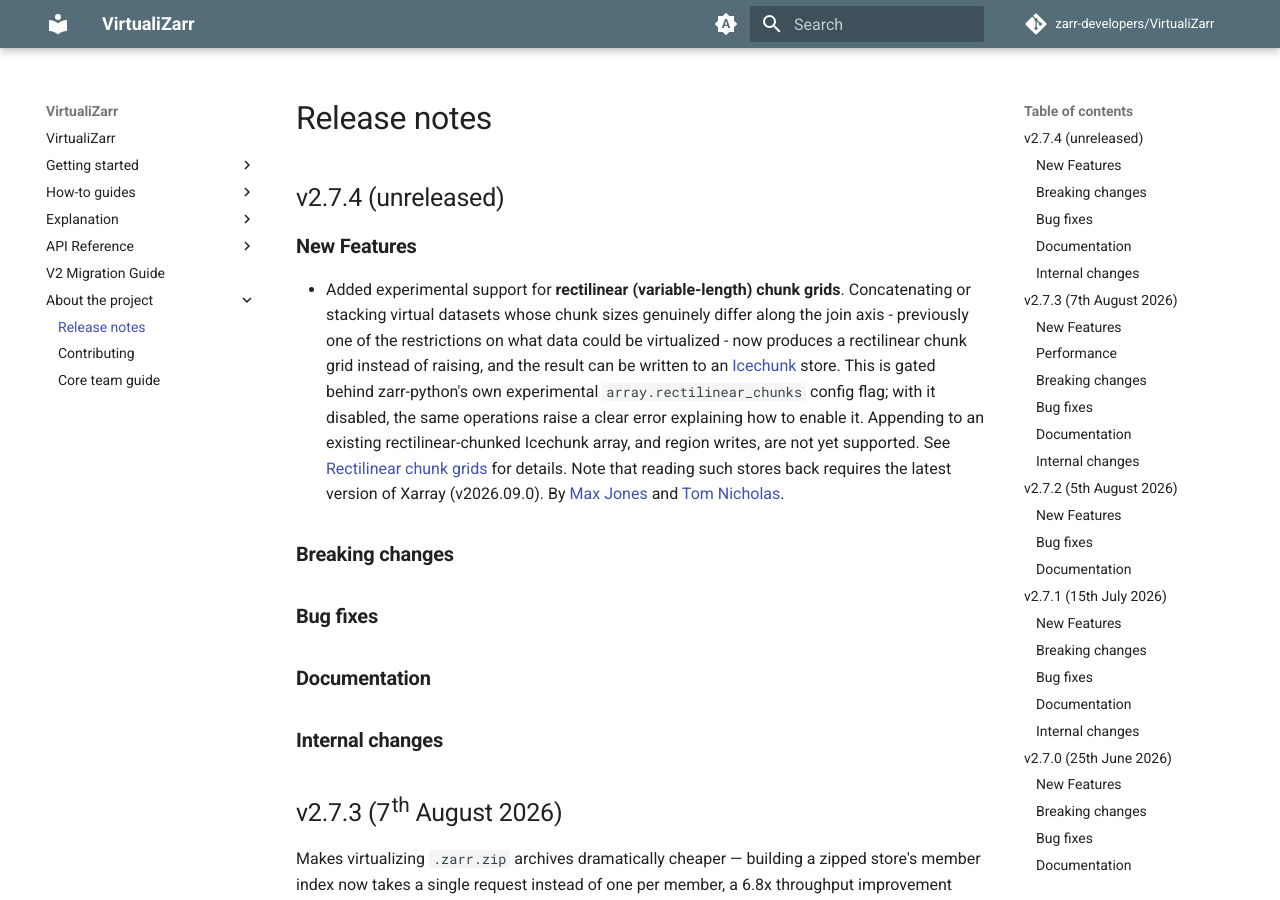
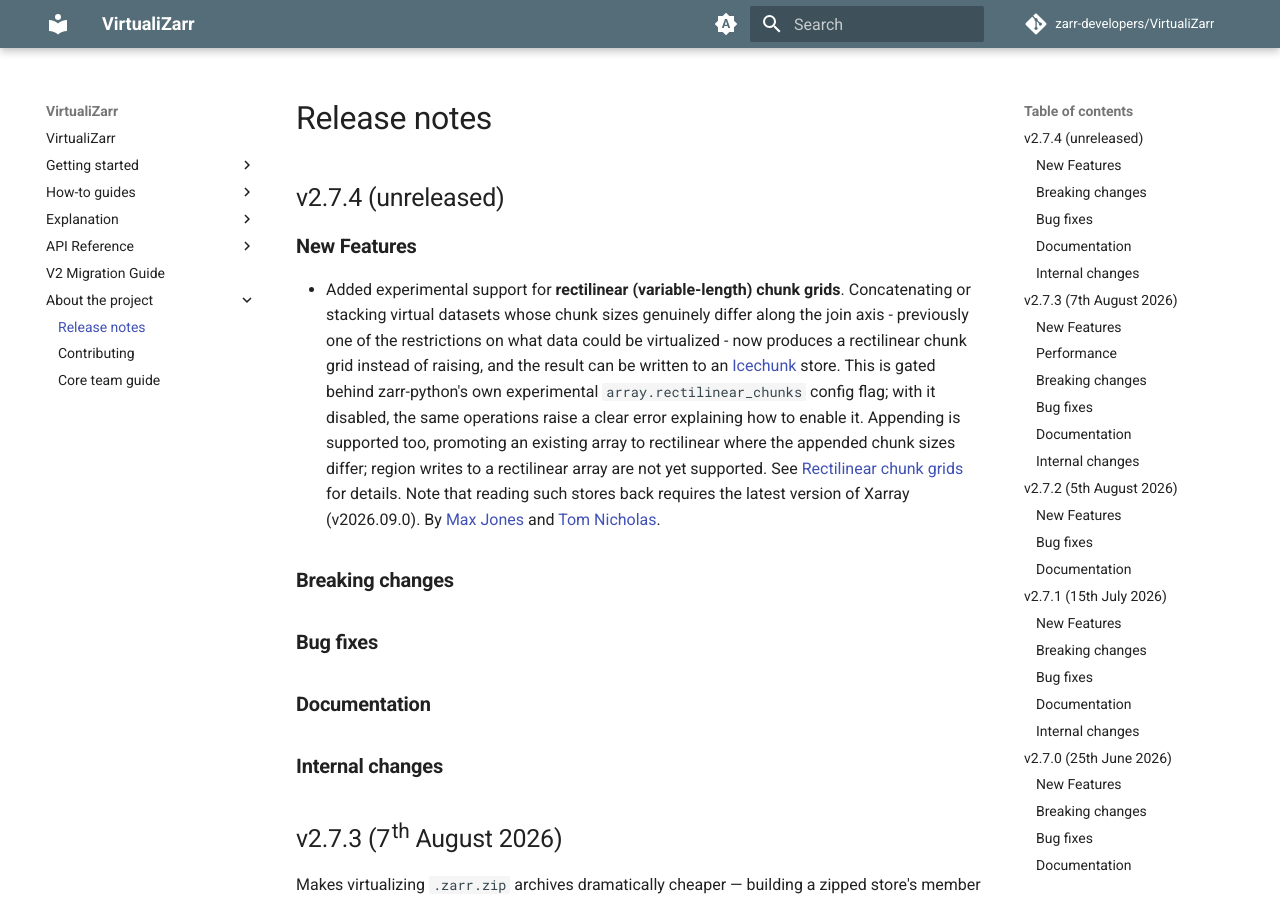
Before and after one commit to zarr-developers/VirtualiZarr, an MkDocs documentation site: the page built from docs/about/releases.md, in a window 1280 px wide and 900 px high. Built offline with MkDocs 1.6.1 and Material for MkDocs 9.7.7, drawn with Linux system fonts in a browser that asks for light colours; comment, search, counter and statistics services are not loaded; the version menu is left out.

Commit message:
Update docs now that appending to rectilinear arrays is supported
Removes stale "appending is not yet supported" wording from the
data structures explanation, the usage guide's append section, and
the unreleased release notes entry, now that appending can promote an
array to rectilinear. Region writes remain unsupported.

```diff
--- a/docs/about/releases.md
+++ b/docs/about/releases.md
@@ -10,7 +10,8 @@
   grid instead of raising, and the result can be written to an [Icechunk](https://icechunk.io/) store.
   This is gated behind zarr-python's own experimental `array.rectilinear_chunks` config flag;
   with it disabled, the same operations raise a clear error explaining how to enable it.
-  Appending to an existing rectilinear-chunked Icechunk array, and region writes, are not yet supported.
+  Appending is supported too, promoting an existing array to rectilinear where the appended
+  chunk sizes differ; region writes to a rectilinear array are not yet supported.
   See [Rectilinear chunk grids](../explanation/data_structures.md#rectilinear-chunk-grids) for details.
   Note that reading such stores back requires the latest version of Xarray (v2026.09.0).
   By [Max Jones](https://github.com/maxrjones) and [Tom Nicholas](https://github.com/TomNicholas).
```
Also changed, not shown: docs/explanation/data_structures.md (+1 -1 lines), docs/how_to/usage.md (+1 -1 lines).
